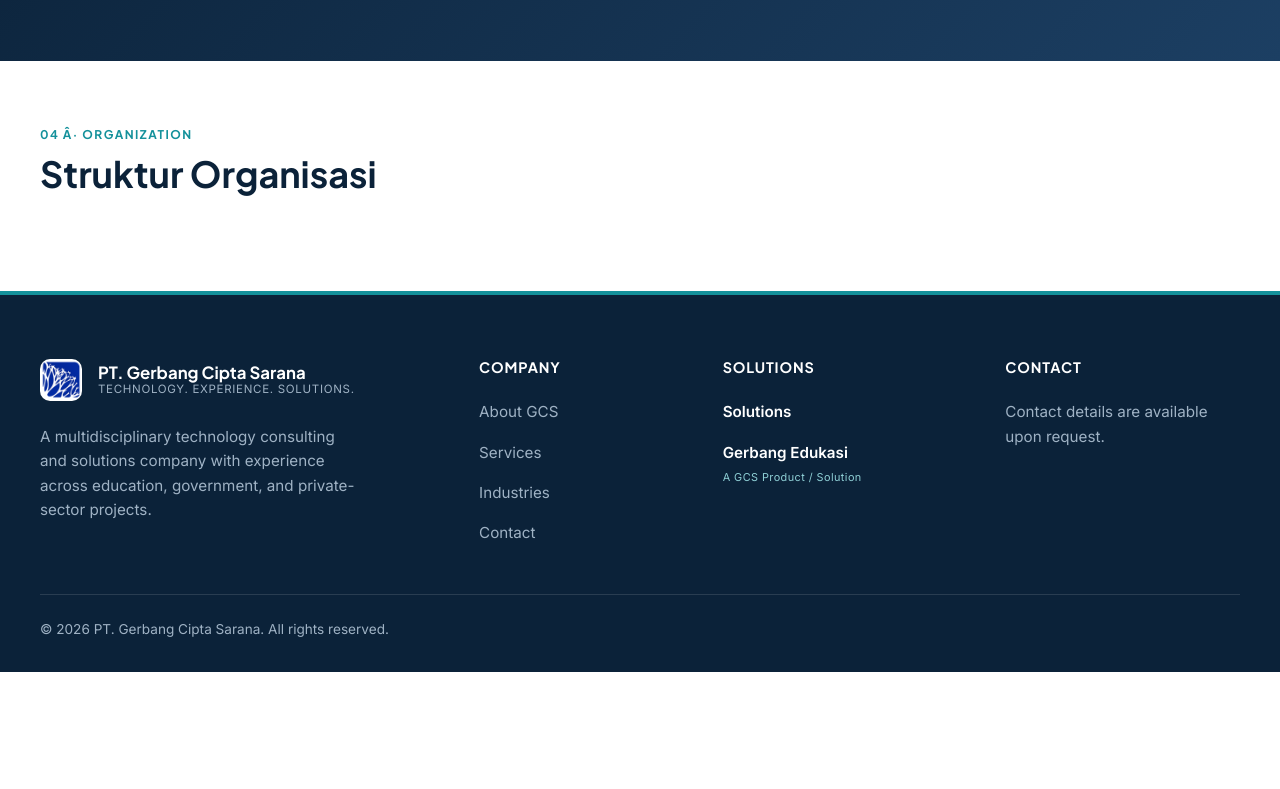
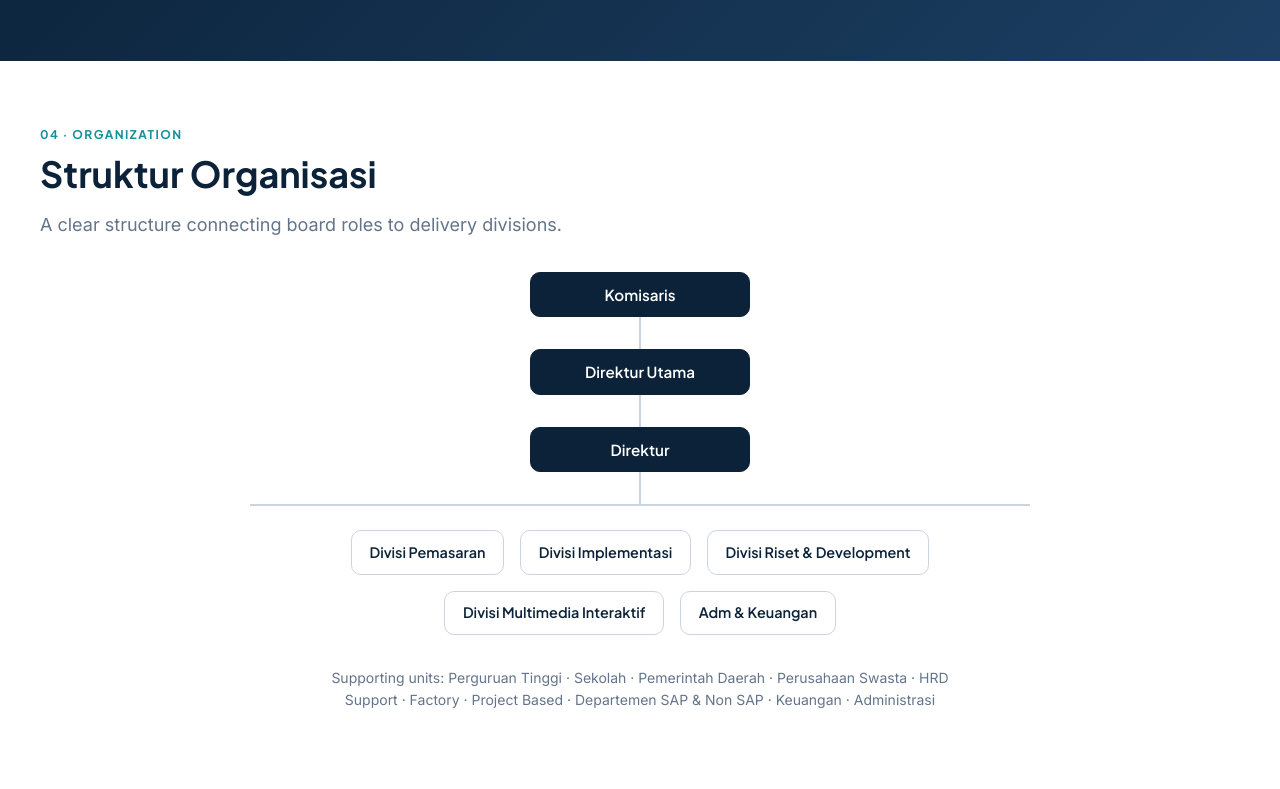
Before and after one commit to edukasigerbang-hub/comproweb, an Astro site: page /about in a window 1280 px wide. Shown: the part 1451-2240 px from the top of the page. Before the commit the page ends 2123 px from the top, so only its background shows below. Built offline with nearby package versions, Linux system fonts and the light colour scheme; Astro itself is replaced by a stand-in of ours.

Commit message:
fix(about): restore organization tree lost during section cleanup

```diff
--- a/src/pages/about.astro
+++ b/src/pages/about.astro
@@ -90,11 +90,40 @@ import { company } from '../data/company';
   <section class="section" id="organization" aria-labelledby="org-title">
     <div class="container">
       <SectionHeader
-        eyebrow="04 Â· Organization"
+        eyebrow="04 · Organization"
         title="Struktur Organisasi"
+        lead="A clear structure connecting board roles to delivery divisions."
+      />
+      <div class="org">
+        <div class="org__tier">
+          <div class="org__node org__node--top">Komisaris</div>
+        </div>
+        <span class="org__link" aria-hidden="true"></span>
+        <div class="org__tier">
+          <div class="org__node org__node--top">Direktur Utama</div>
+        </div>
+        <span class="org__link" aria-hidden="true"></span>
+        <div class="org__tier">
+          <div class="org__node org__node--top">Direktur</div>
+        </div>
+        <span class="org__link" aria-hidden="true"></span>
+        <div class="org__row" role="list">
+          <div class="org__node" role="listitem">Divisi Pemasaran</div>
+          <div class="org__node" role="listitem">Divisi Implementasi</div>
+          <div class="org__node" role="listitem">Divisi Riset &amp; Development</div>
+          <div class="org__node" role="listitem">Divisi Multimedia Interaktif</div>
+          <div class="org__node" role="listitem">Adm &amp; Keuangan</div>
+        </div>
+      </div>
+      <p class="org__note">
+        Supporting units: Perguruan Tinggi · Sekolah · Pemerintah Daerah ·
+        Perusahaan Swasta · HRD Support · Factory · Project Based · Departemen
+        SAP &amp; Non SAP · Keuangan · Administrasi
+      </p>
+    </div>
+  </section>
 
-
-  {/* 07 â€” WHY GCS */}
+  {/* 05 — WHY GCS */}
   <section class="section" id="strengths" aria-labelledby="why-title">
     <div class="container">
       <SectionHeader
```
